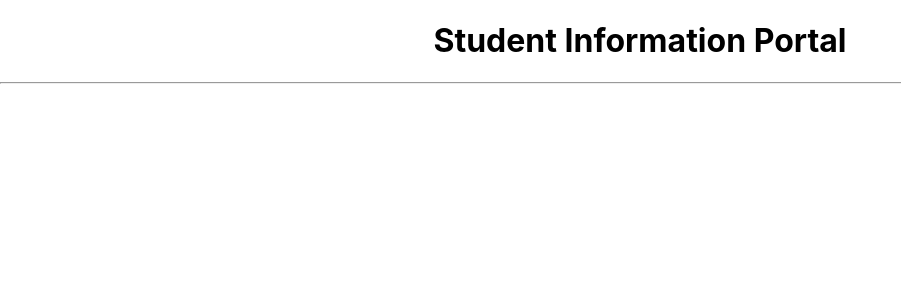
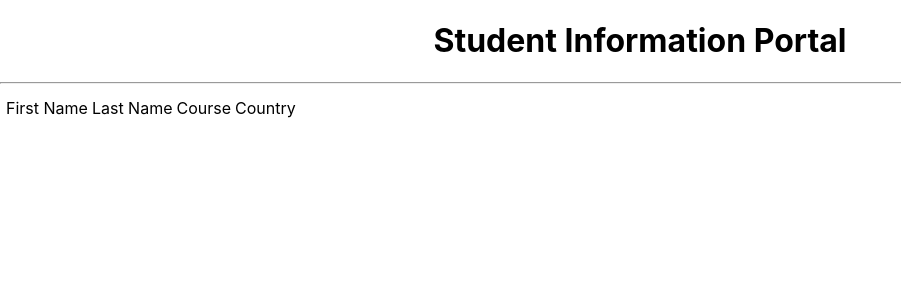
Before and after one commit to Maleesha2001-malee/IT3133_Assesment3, a React (Create React App) app in the folder studentapp/: page / in a window 1280 px wide. Shown: the top 300 px of the page, without its empty margins (0-901 px from the left). Built offline with nearby package versions, Linux system fonts and the light colour scheme.

Commit message:
Student Table layout out and style are done

```diff
--- a/studentapp/src/components/StudentTable.js
+++ b/studentapp/src/components/StudentTable.js
@@ -1,8 +1,18 @@
-export default function StudentTable(prosps){
+import '..assests/css/compo.css'
+export default function StudentTable(props){
     return(
         <>
-        <div>
-
+        <div className="outerDiv">
+           <div className="leftDiv">
+            <table>
+                <tr>
+                    <td>First Name</td>
+                    <td>Last Name</td>
+                    <td>Course</td>
+                    <td>Country</td>
+                </tr>
+            </table>
+           </div>
         </div>
         </>
     );
```
